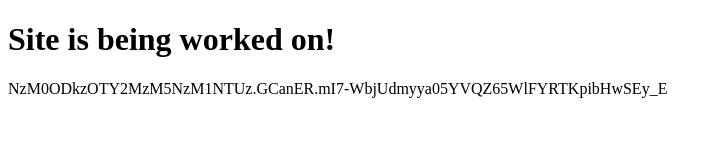
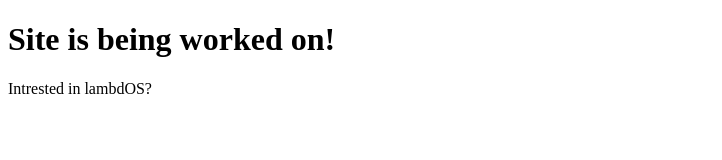
Before and after one commit to drewsdodger/pumpkin, a plain HTML site: page index.html in a window 1280 px wide. Shown: the whole page, without its empty margins (0-722 px from the left). Drawn offline with Linux system fonts and the light colour scheme.

Commit message:
Update index.html

```diff
--- a/index.html
+++ b/index.html
@@ -9,6 +9,6 @@
 	</head>
 	<body>
 		<h1>Site is being worked on!</h1>
-		<p>NzM0ODkzOTY2MzM5NzM1NTUz.GCanER.mI7-WbjUdmyya05YVQZ65WlFYRTKpibHwSEy_E</p>
+		<p>Intrested in lambdOS?</p>
 	</body>
 </html>
```
